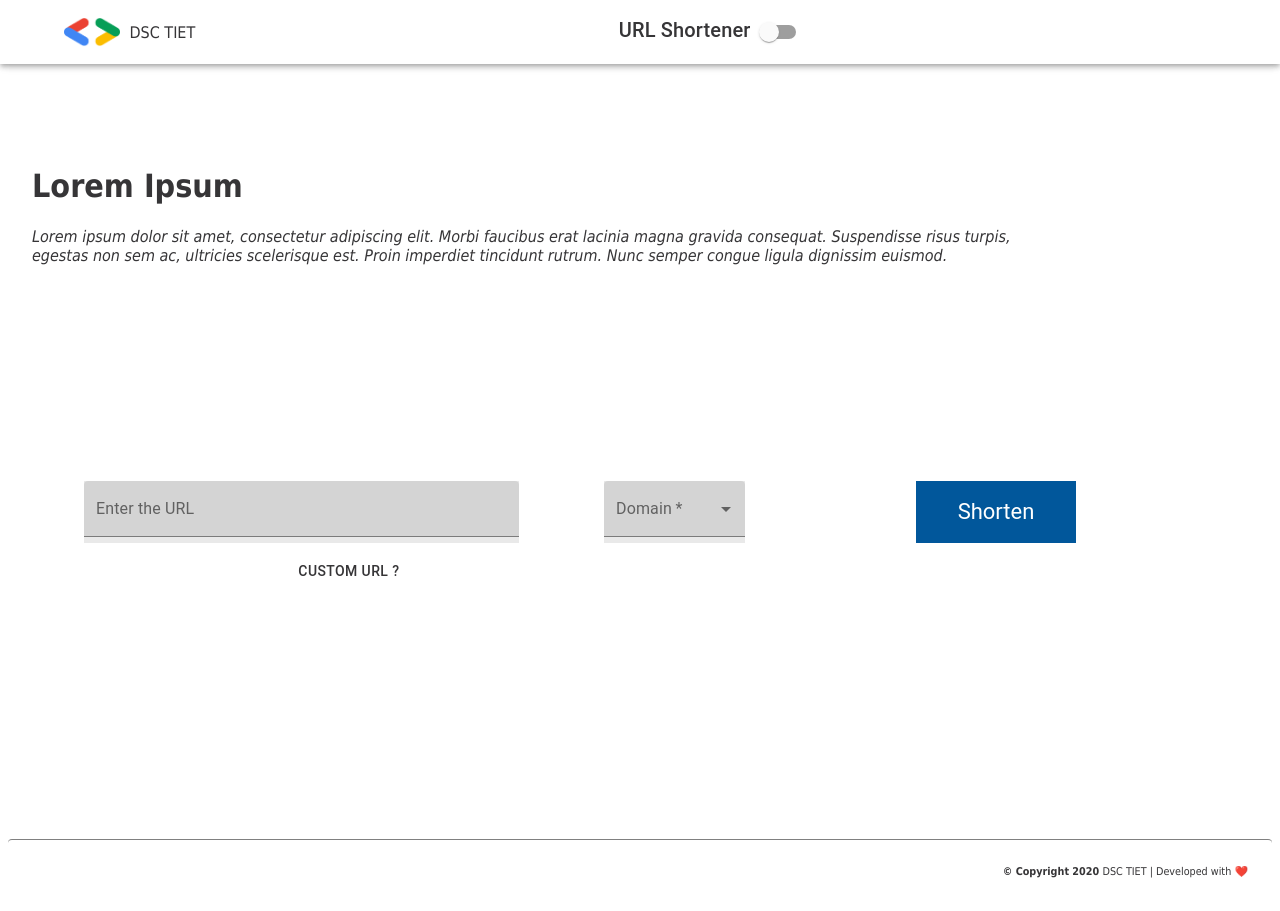
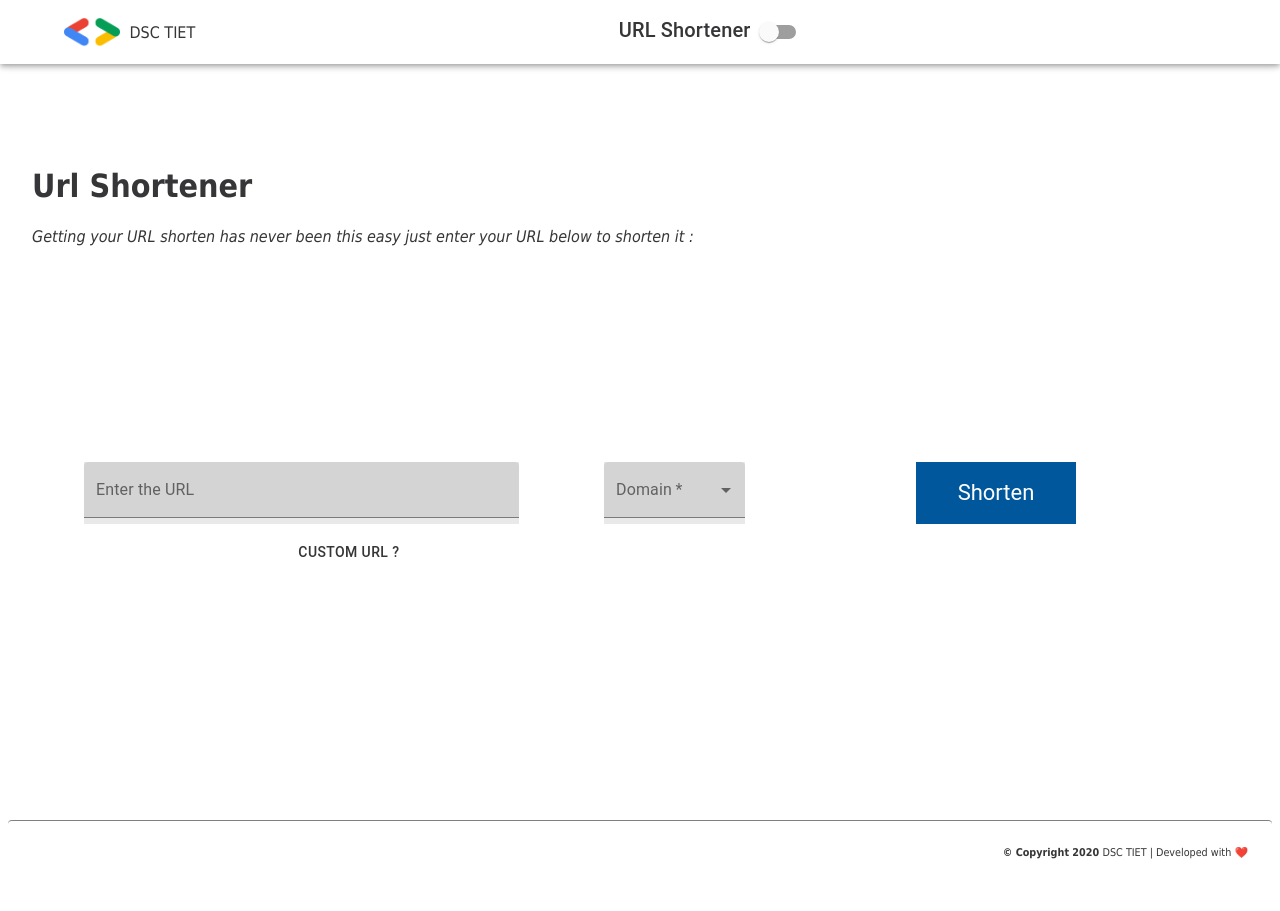
Before and after one commit to developer-student-club-thapar/urlShortner, a React (Create React App) app: page / in a window 1280 px wide. Built offline with nearby package versions, Linux system fonts and the light colour scheme; the HTML template or start-up script is replaced by a standard one.

Commit message:
Replaced Lorem Ipsum with Meaning full Text Issue :#70
Tried solving issue :#70

```diff
--- a/src/screens/Home.js
+++ b/src/screens/Home.js
@@ -211,14 +211,10 @@ handleCopy = () => {
             }}
           >
             <Grid item xs={10}>
-              <h1>Lorem Ipsum</h1>
+              <h1>Url Shortener</h1>
 
               <em style={{  fontWeight: '100' }}>
-                Lorem ipsum dolor sit amet, consectetur adipiscing elit. Morbi
-                faucibus erat lacinia magna gravida consequat. Suspendisse risus
-                turpis, egestas non sem ac, ultricies scelerisque est. Proin
-                imperdiet tincidunt rutrum. Nunc semper congue ligula dignissim
-                euismod.
+                Getting your URL shorten has never been this easy just enter your URL below to shorten it :
               </em>
             </Grid>
             <Grid item xs />
```
